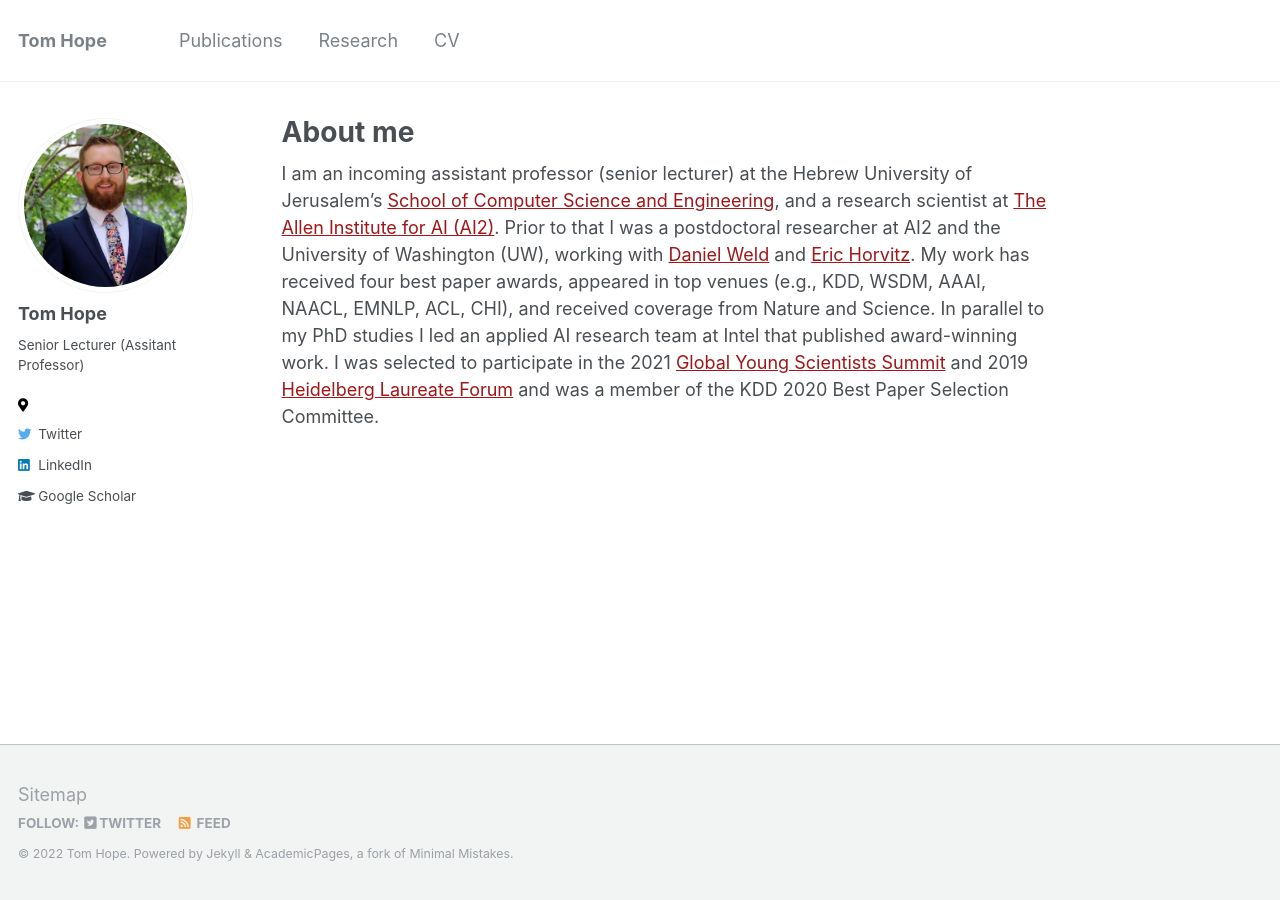
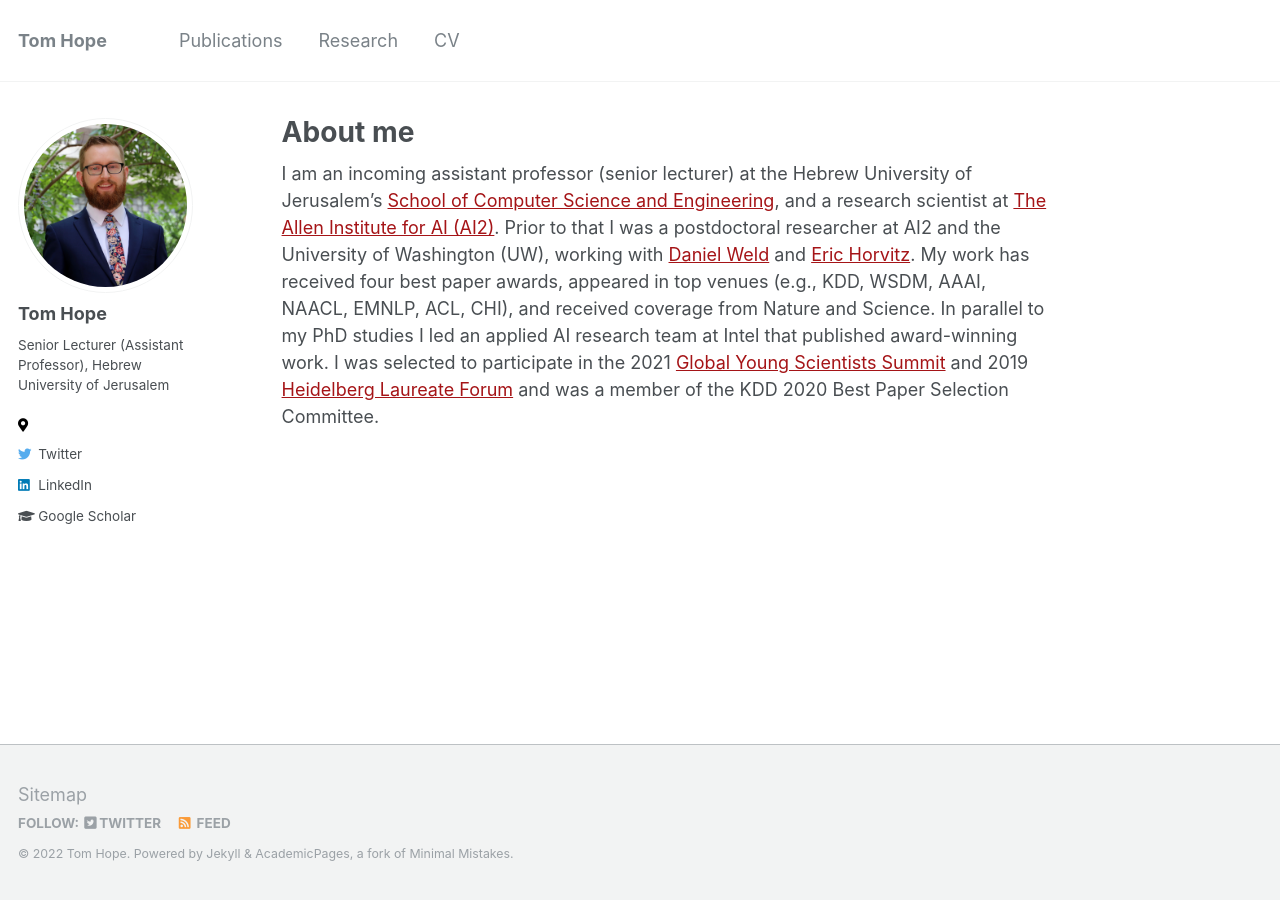
Before and after one commit to tomhoper/tomhoper.github.io, a Jekyll site: the page built from _pages/about.md, in a window 1280 px wide. Built offline with Jekyll 4.4.1, drawn with Linux system fonts in a browser that asks for light colours.

Commit message:
Update _config.yml

```diff
--- a/_config.yml
+++ b/_config.yml
@@ -84,7 +84,7 @@ analytics:
 author:
   name             : "Tom Hope"
   avatar           : "profile.png"
-  bio              : "Senior Lecturer (Assitant Professor)"
+  bio              : "Senior Lecturer (Assistant Professor), Hebrew University of Jerusalem"
   location         : ""
   employer         :
   pubmed           :
```
